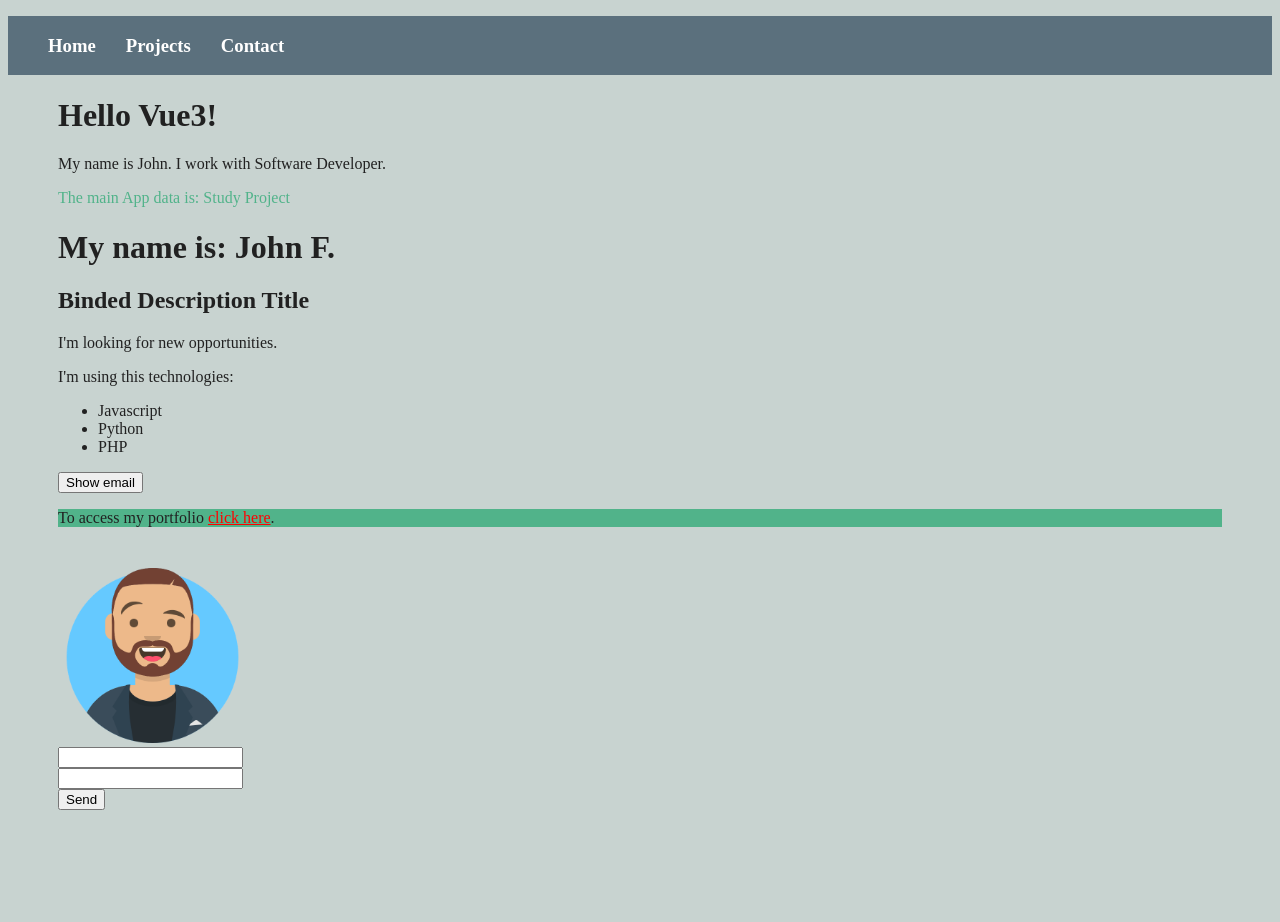
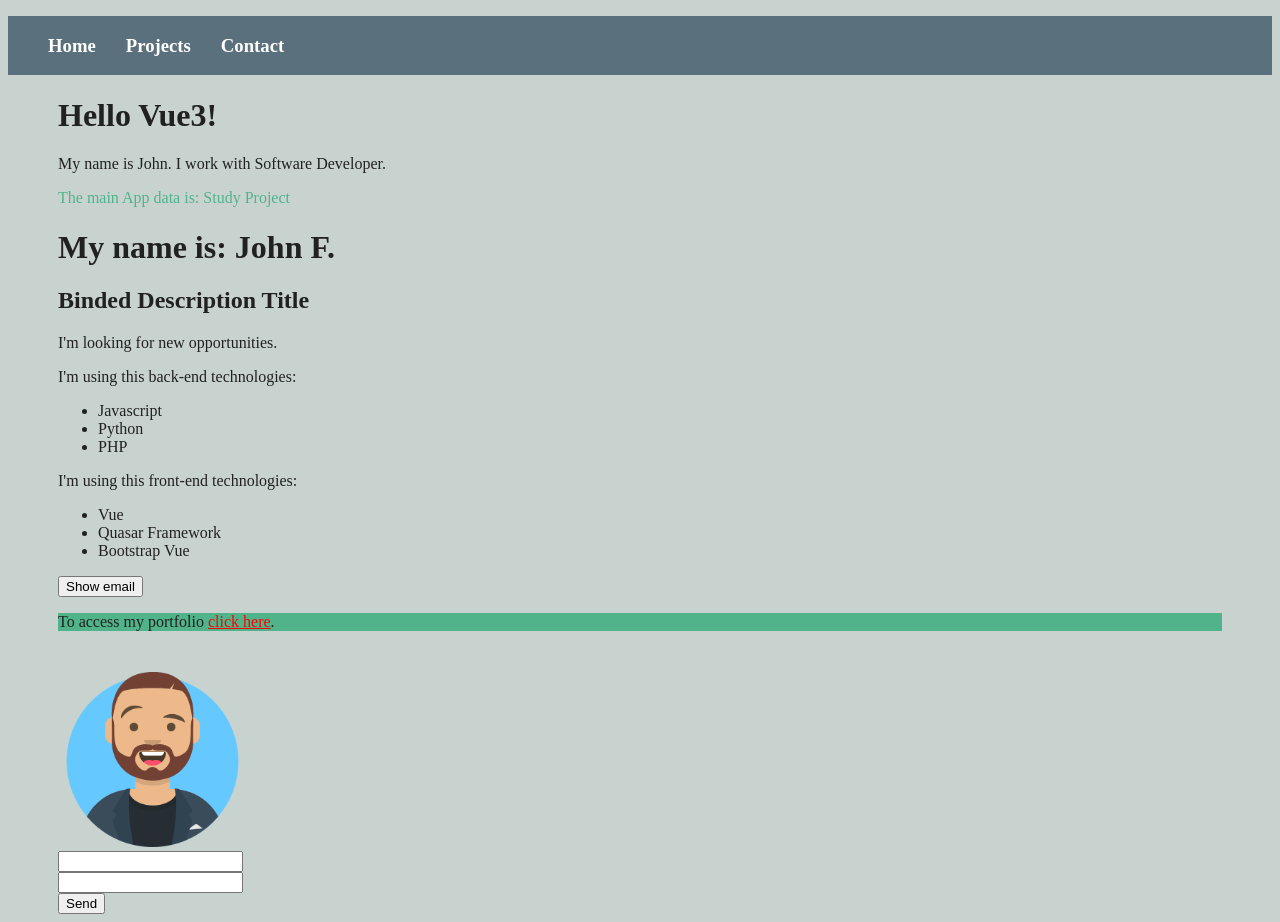
Before and after one commit to joaoflaviosantos/vue3-study, a Vue app in the folder vue3-vite/: page / in a window 1280 px wide. Before the commit the page ends 818 px from the top, so only its background shows below. Built offline with nearby package versions, Linux system fonts and the light colour scheme.

Commit message:
feat: Implementing v-for with 1 list and 1 dict in InfoComponent

```diff
--- a/vue3-vite/src/components/InfoComponent.vue
+++ b/vue3-vite/src/components/InfoComponent.vue
@@ -2,11 +2,20 @@
   <div>
     <p v-if="working">I'm working at this moment.</p>
     <p v-else>I'm looking for new opportunities.</p>
-    <p>I'm using this technologies:</p>
+    <p>I'm using this back-end technologies:</p>
     <ul>
-      <li>Javascript</li>
-      <li>Python</li>
-      <li>PHP</li>
+      <li
+        v-for="(technology, index) in backend_technologies"
+        v-bind:key="index"
+      >
+        {{ technology }}
+      </li>
+    </ul>
+    <p>I'm using this front-end technologies:</p>
+    <ul>
+      <li v-for="technology in frontend_technologies" :key="technology.id">
+        {{ technology.language }}
+      </li>
     </ul>
     <div>
       <!--<button v-on:click="showEmail">Mostrar e-mail</button>-->
@@ -34,6 +43,12 @@ export default {
       button_text: "Show email",
       email: "jhon@gmail.com",
       my_link: "https://github.com/joaoflaviosantos",
+      backend_technologies: ["Javascript", "Python", "PHP"],
+      frontend_technologies: [
+        { id: 1, language: "Vue" },
+        { id: 2, language: "Quasar Framework" },
+        { id: 3, language: "Bootstrap Vue" },
+      ],
     };
   },
   methods: {
```
